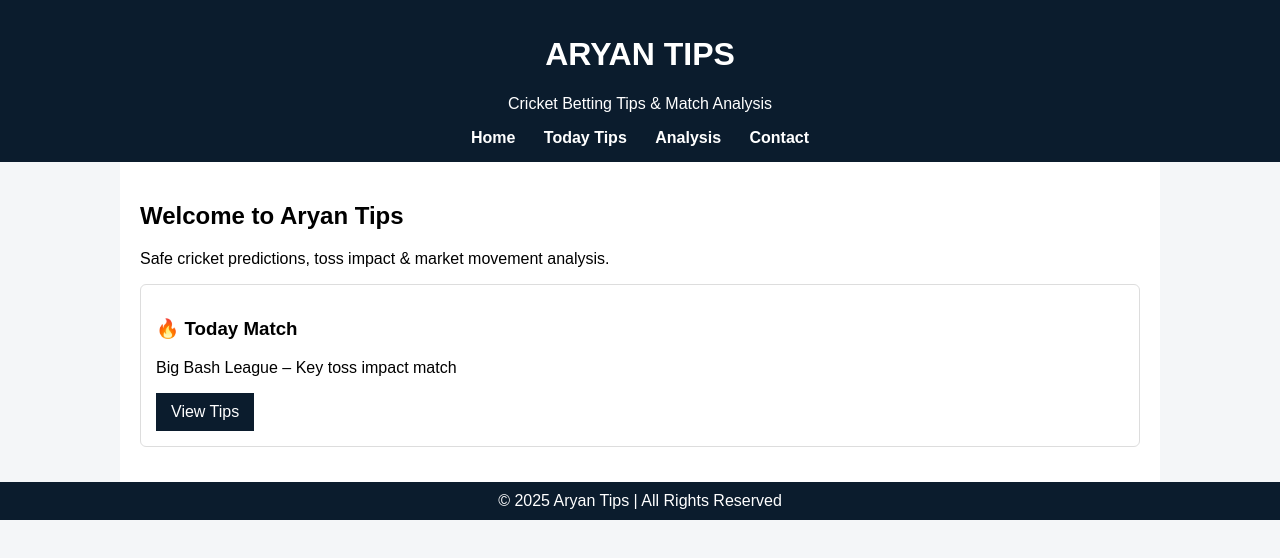
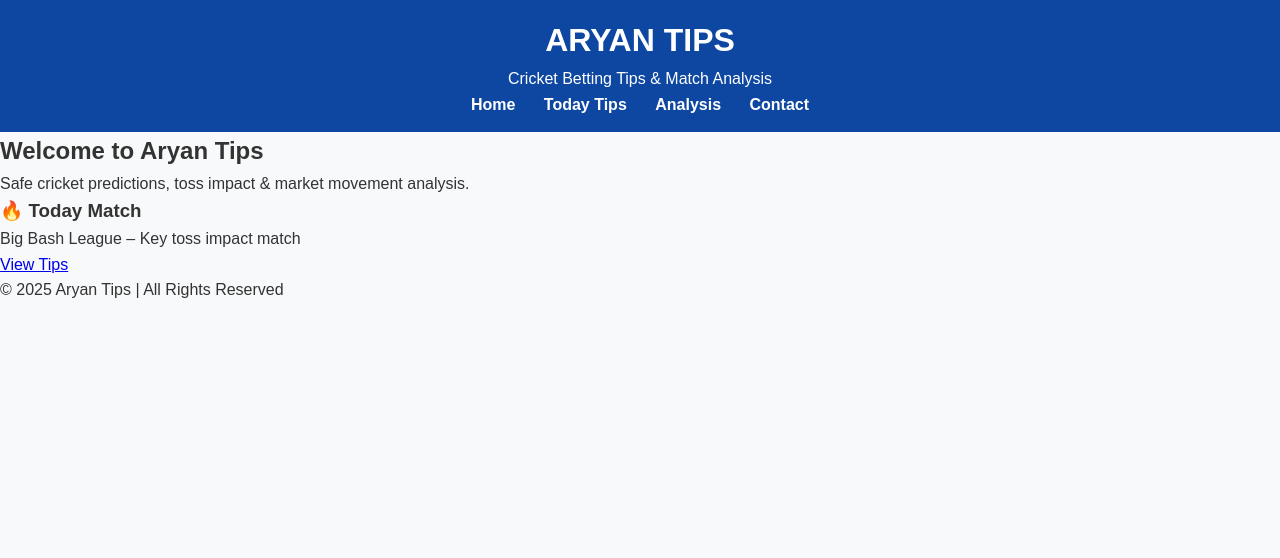
Before and after one commit to aryanpachani1/aryan-tips, a plain HTML site: page index.html in a window 1280 px wide. Drawn offline with Linux system fonts and the light colour scheme; files that its build step writes are made by us from their sources.

Commit message:
Update style.css

```diff
--- a/style.css
+++ b/style.css
@@ -1,48 +1,86 @@
-body{
-  margin:0;
-  font-family: Arial, sans-serif;
-  background:#f4f6f8;
+/* ===== Global Styling ===== */
+* {
+    margin: 0;
+    padding: 0;
+    box-sizing: border-box;
 }
 
-header{
-  background:#0b1c2d;
-  color:white;
-  padding:15px;
-  text-align:center;
+body {
+    font-family: Arial, sans-serif;
+    background: #f8f9fa;
+    color: #333;
+    line-height: 1.6;
 }
 
-nav a{
-  color:white;
-  margin:0 12px;
-  text-decoration:none;
-  font-weight:bold;
+/* ===== Header ===== */
+header {
+    background: #0d47a1;
+    padding: 15px 20px;
+    color: white;
+    text-align: center;
 }
 
-.container{
-  max-width:1000px;
-  margin:auto;
-  background:white;
-  padding:20px;
+header nav a {
+    color: white;
+    margin: 0 12px;
+    text-decoration: none;
+    font-weight: bold;
 }
 
-.card{
-  border:1px solid #ddd;
-  padding:15px;
-  margin-bottom:15px;
-  border-radius:6px;
+header nav a:hover {
+    text-decoration: underline;
 }
 
-.btn{
-  background:#0b1c2d;
-  color:white;
-  padding:10px 15px;
-  text-decoration:none;
-  display:inline-block;
+/* ===== Main Section ===== */
+main {
+    max-width: 1100px;
+    margin: 25px auto;
+    padding: 0 15px;
 }
 
-.footer{
-  background:#0b1c2d;
-  color:white;
-  text-align:center;
-  padding:10px;
+/* ===== News List ===== */
+.news-list {
+    display: grid;
+    grid-template-columns: repeat(auto-fit, minmax(280px, 1fr));
+    gap: 18px;
+    margin-top: 20px;
 }
+
+.news-card {
+    background: white;
+    border-radius: 8px;
+    box-shadow: 0px 2px 8px rgba(0, 0, 0, 0.08);
+    overflow: hidden;
+    border-top: 4px solid #0d47a1;
+}
+
+.news-card img {
+    width: 100%;
+    height: 160px;
+    object-fit: cover;
+}
+
+.news-card .info {
+    padding: 12px;
+}
+
+.news-card .info h3 {
+    font-size: 18px;
+    margin-bottom: 8px;
+}
+
+.news-card .info p {
+    margin-bottom: 10px;
+    font-size: 14px;
+    color: #555;
+}
+
+/* ===== Footer ===== */
+footer {
+    background: #0d47a1;
+    text-align: center;
+    padding: 14px;
+    color: white;
+    margin-top: 30px;
+    font-size: 14px;
+}
```
